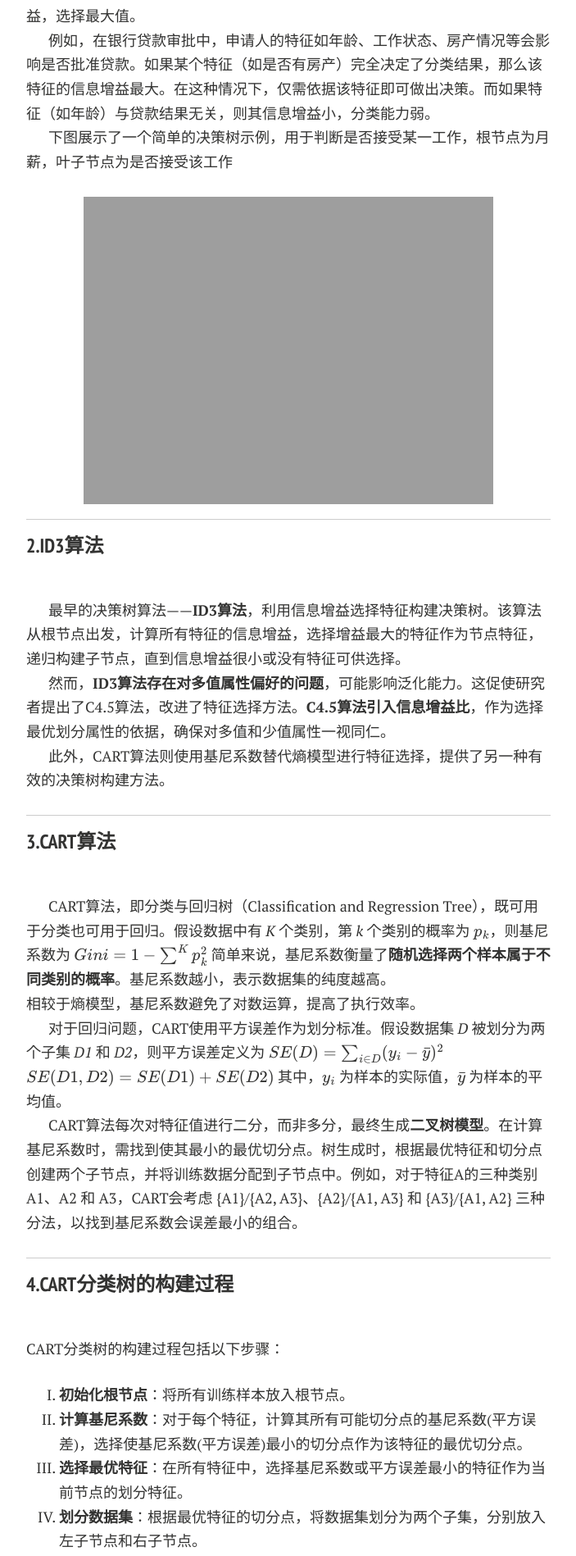
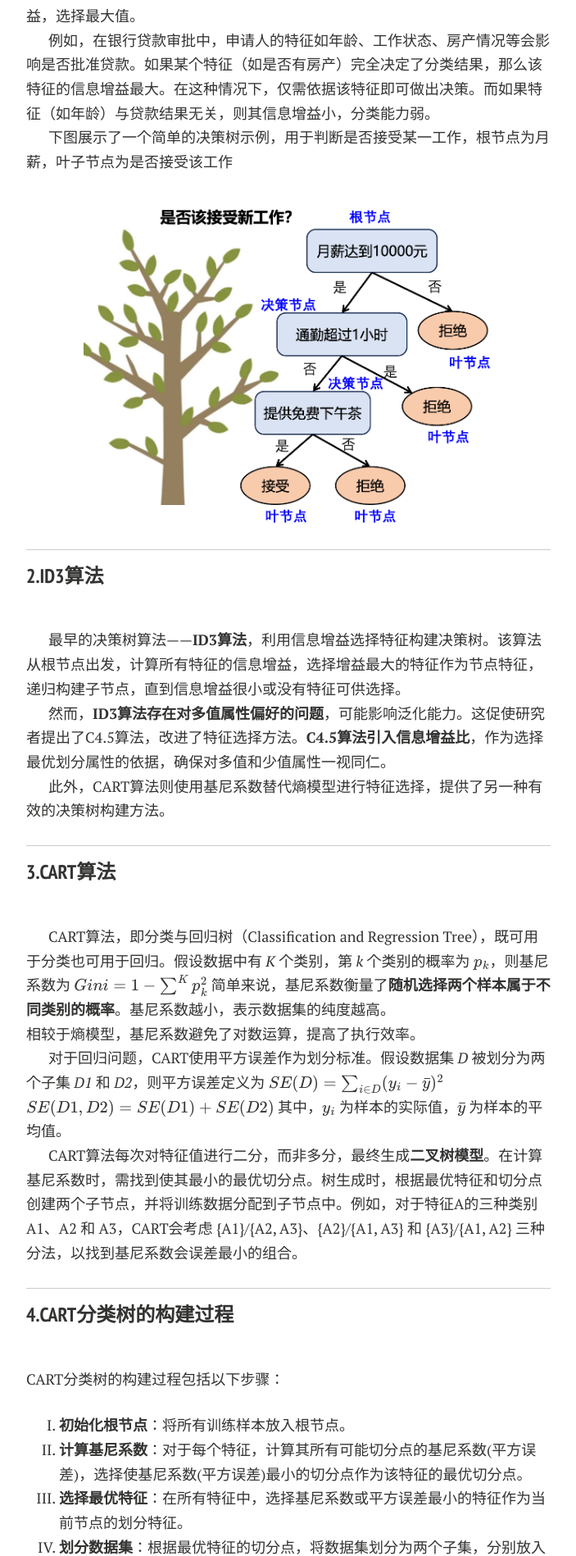
Before and after one commit to Qilu-Yuan/Qilu-Yuan.github.io, a Jekyll site: the page built from blogs/ML/DecisionTree.md, in a window 1280 px wide. Shown: the part 740-2638 px from the top of the page at 82% size, without its empty margins (288-991 px from the left). Built offline with Jekyll 4.4.1, drawn with Linux system fonts in a browser that asks for light colours; nearby versions of some CDN libraries; formulas are drawn with MathJax 3; comment, search, counter and statistics services are not loaded; a style sheet for code colours, icons or effects is not loaded.

Commit message:
Replace decision tree figures with PNG versions
Replaced fig1.jpg and fig2.jpg with fig1.png and fig2.png in the DecisionTree figures directory. Updated image references in blogs/ML/DecisionTree.md to use the new PNG files and adjusted the height attribute for fig2.

```diff
--- a/blogs/ML/DecisionTree.md
+++ b/blogs/ML/DecisionTree.md
@@ -25,7 +25,7 @@ title: 决策树
 下图展示了一个简单的决策树示例，用于判断是否接受某一工作，根节点为月薪，叶子节点为是否接受该工作<br>
 
 <center>
-<img src="https://qilu-yuan.github.io/Figure/DecisionTree/1.jpg" width="500" height="500" alt="AltText" />
+<img src="https://qilu-yuan.github.io/Figure/DecisionTree/fig1.png" width="500" height="500" alt="AltText" />
 </center>
 
 ---
@@ -77,7 +77,7 @@ CART分类树的构建过程包括以下步骤：
 6. **生成叶节点**：当达到停止条件时，将节点标记为叶节点，并根据多数类原则确定其类别标签。<br>
 
 <center>
-<img src="https://qilu-yuan.github.io/Figure/DecisionTree/2.jpg" width="500" height="500" alt="AltText" />
+<img src="https://qilu-yuan.github.io/Figure/DecisionTree/fig2.png" width="500" height="300" alt="AltText" />
 </center>
 
 上图是一个例子，展示了CART分类树的构建过程。该例子为100个样本的二分类过程，通过若干次特征划分，成功分离出了两种类别<br>
```
Also changed, not shown: Figure/DecisionTree/fig1.jpg (deleted), Figure/DecisionTree/fig1.png (added), Figure/DecisionTree/fig2.jpg (deleted), Figure/DecisionTree/fig2.png (added).
